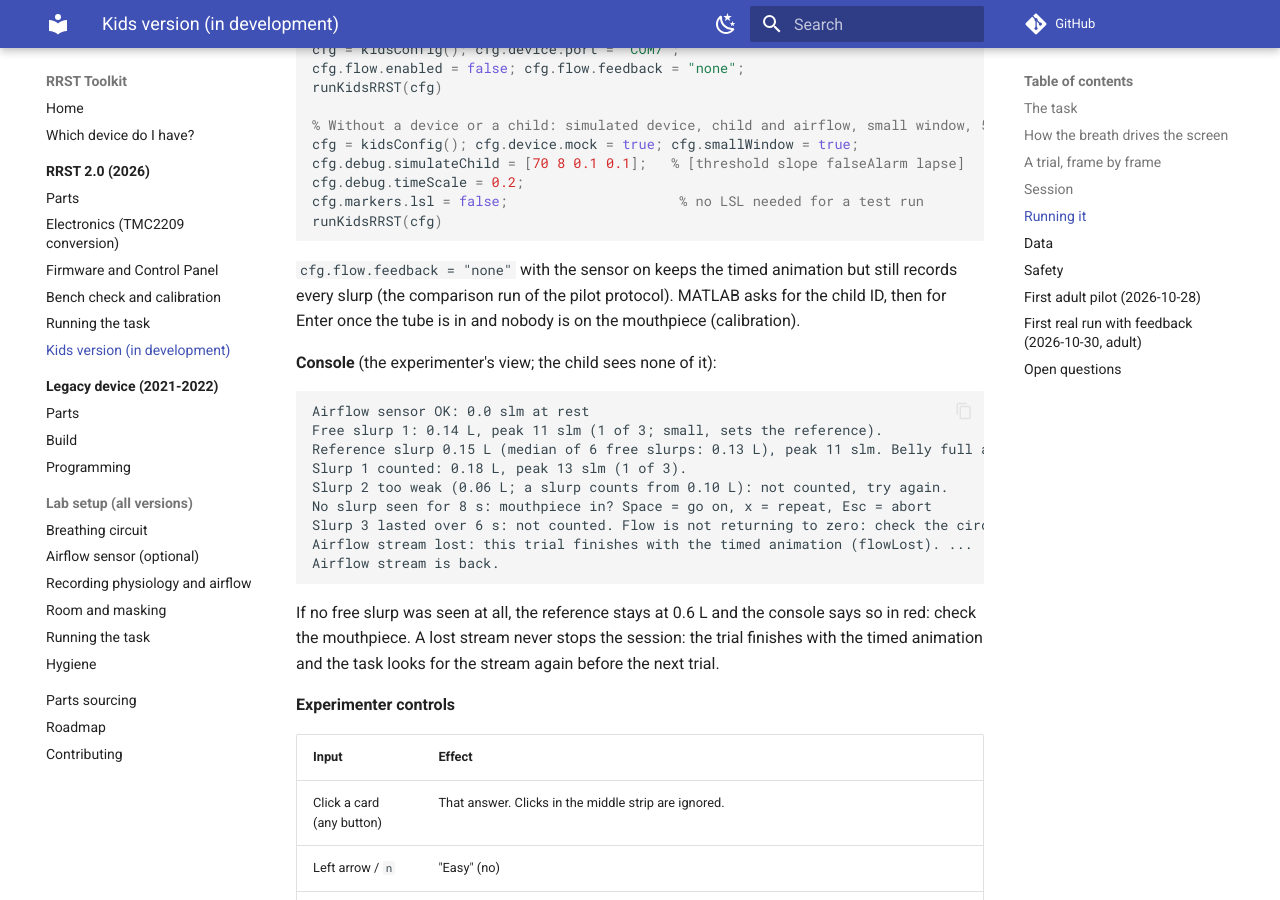
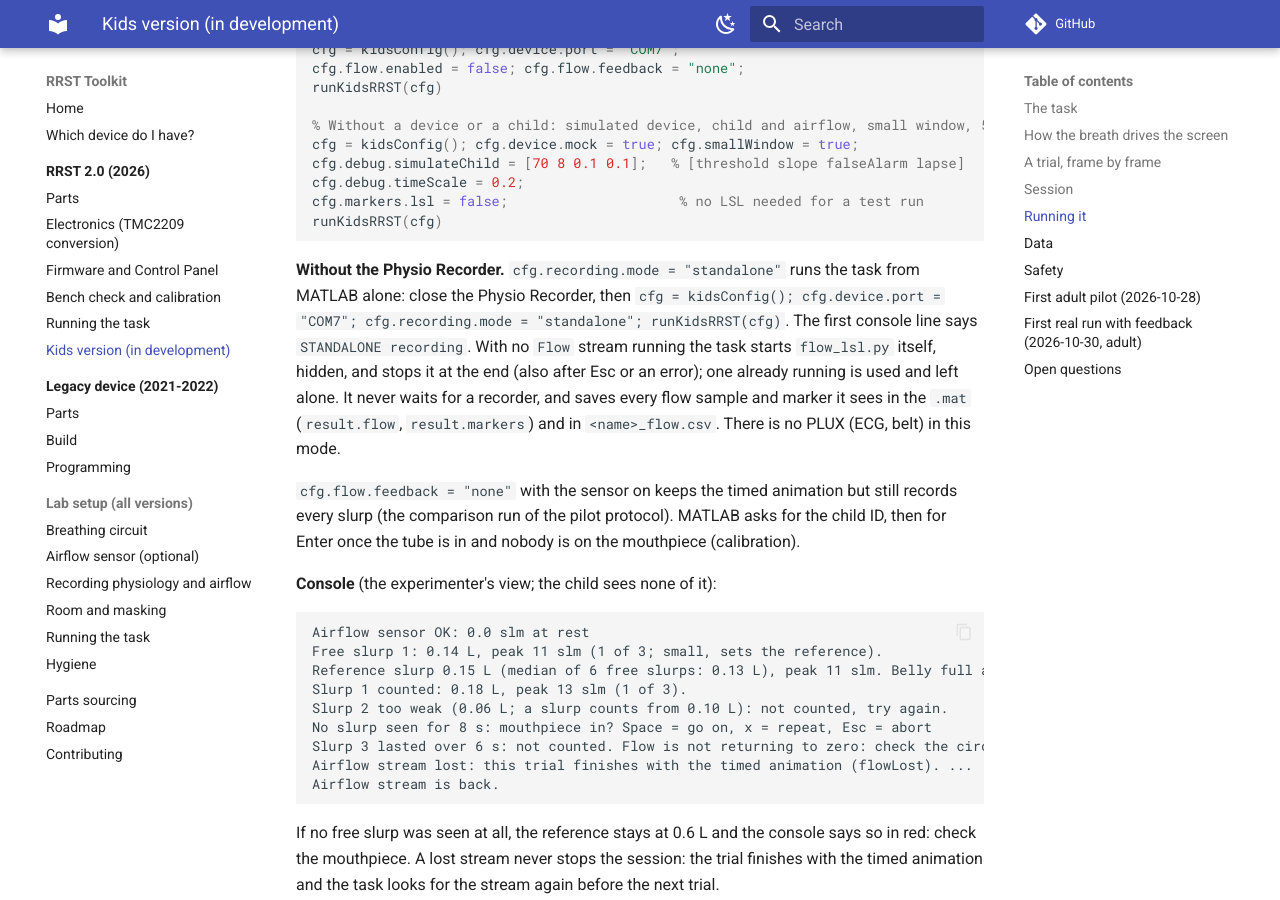
Before and after one commit to embodied-computation-group/rrst-toolkit, an MkDocs documentation site: the page built from handbook/v2/kids.md, in a window 1280 px wide and 900 px high, scrolled down 6950 px. Built offline with MkDocs 1.6.1 and Material for MkDocs 9.7.7, drawn with Linux system fonts in a browser that asks for light colours; comment, search, counter and statistics services are not loaded.

Commit message:
Kids docs: running without the Physio Recorder
README "Run" gets "Without the Physio Recorder" with the exact commands,
what the console says, what is saved (result.flow, result.markers,
result.t0, <name>_flow.csv) and the limits (no PLUX; data are written at
the end of the session). The pilot protocol gives the standalone line as
the alternative in Sessions A and B; the handbook's Running section gets
one paragraph; TASKS lists the slice.

````diff
--- a/handbook/v2/kids.md
+++ b/handbook/v2/kids.md
@@ -165,6 +165,15 @@ cfg.markers.lsl = false;                     % no LSL needed for a test run
 runKidsRRST(cfg)
 ```
 
+**Without the Physio Recorder.** `cfg.recording.mode = "standalone"` runs the task
+from MATLAB alone: close the Physio Recorder, then
+`cfg = kidsConfig(); cfg.device.port = "COM7"; cfg.recording.mode = "standalone"; runKidsRRST(cfg)`.
+The first console line says `STANDALONE recording`. With no `Flow` stream running the
+task starts `flow_lsl.py` itself, hidden, and stops it at the end (also after Esc or an
+error); one already running is used and left alone. It never waits for a recorder, and
+saves every flow sample and marker it sees in the `.mat` (`result.flow`,
+`result.markers`) and in `<name>_flow.csv`. There is no PLUX (ECG, belt) in this mode.
+
 `cfg.flow.feedback = "none"` with the sensor on keeps the timed animation but still
 records every slurp (the comparison run of the pilot protocol). MATLAB asks for the
 child ID, then for Enter once the tube is in and nobody is on the mouthpiece
````
Also changed, not shown: TASKS.md (+5 -0 lines), docs/kids_pilot_protocol_2026-10-30.md (+17 -1 lines), task/RRST_kids/README.md (+34 -0 lines).
